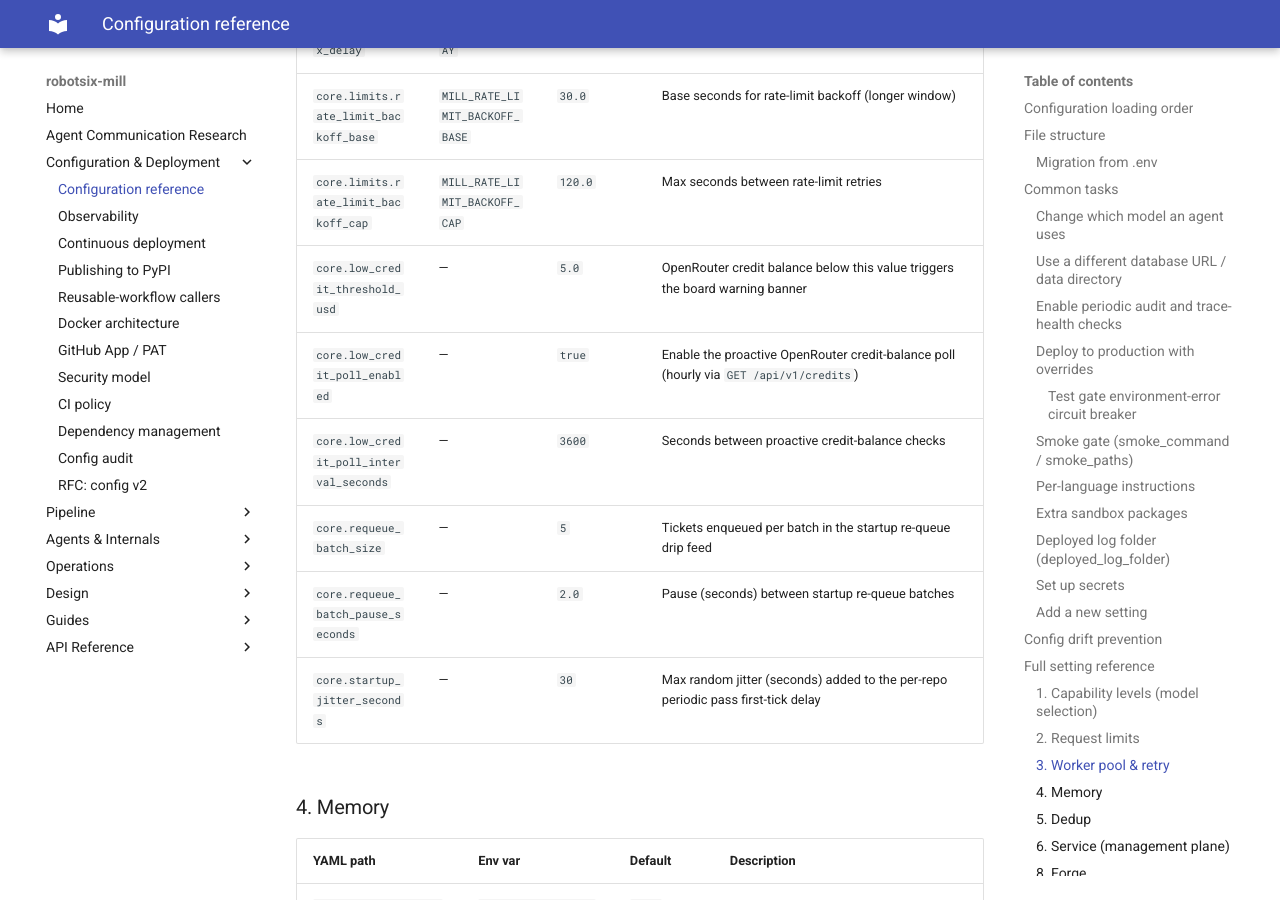
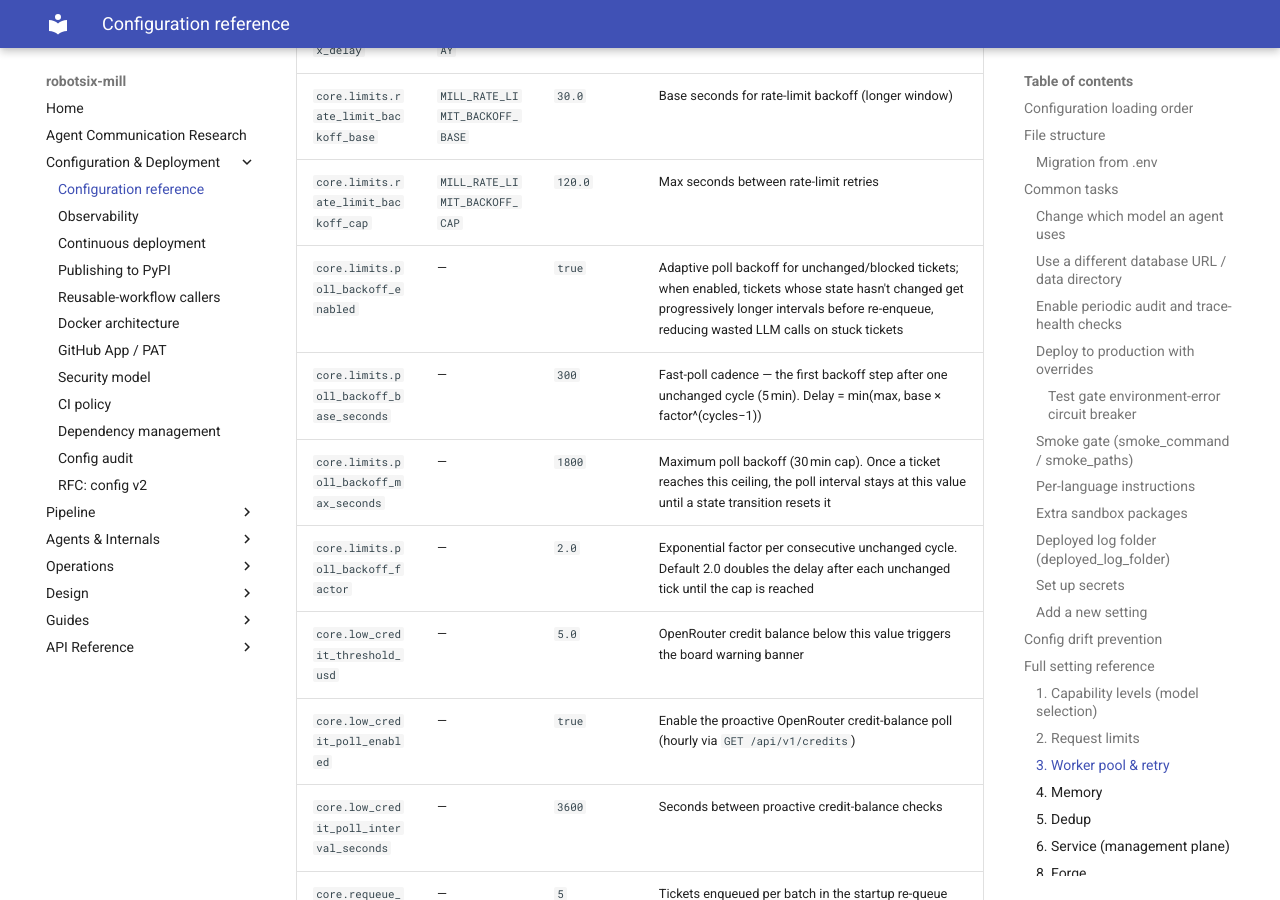
Before and after one commit to damien-robotsix/robotsix-mill, an MkDocs documentation site: the page built from docs/configuration.md, in a window 1280 px wide and 900 px high, scrolled down 11326 px. Built offline with MkDocs 1.6.1 and Material for MkDocs 9.7.7, drawn with Linux system fonts in a browser that asks for light colours.

Commit message:
mill(docs): Check-loop: adaptive poll-cadence backoff when ticket state is stable/blocked (20260625T213424Z-check-loop-adaptive-poll-cadence-backoff-2c63)

```diff
--- a/docs/configuration.md
+++ b/docs/configuration.md
@@ -425,6 +425,10 @@ the `claude` CLI in the container). These knobs govern that path:
 | `core.limits.stage_retry_max_delay` | `MILL_STAGE_RETRY_MAX_DELAY` | `60.0` | Max seconds between stage-level retries |
 | `core.limits.rate_limit_backoff_base` | `MILL_RATE_LIMIT_BACKOFF_BASE` | `30.0` | Base seconds for rate-limit backoff (longer window) |
 | `core.limits.rate_limit_backoff_cap` | `MILL_RATE_LIMIT_BACKOFF_CAP` | `120.0` | Max seconds between rate-limit retries |
+| `core.limits.poll_backoff_enabled` | — | `true` | Adaptive poll backoff for unchanged/blocked tickets; when enabled, tickets whose state hasn't changed get progressively longer intervals before re-enqueue, reducing wasted LLM calls on stuck tickets |
+| `core.limits.poll_backoff_base_seconds` | — | `300` | Fast-poll cadence — the first backoff step after one unchanged cycle (5 min). Delay = min(max, base × factor^(cycles−1)) |
+| `core.limits.poll_backoff_max_seconds` | — | `1800` | Maximum poll backoff (30 min cap). Once a ticket reaches this ceiling, the poll interval stays at this value until a state transition resets it |
+| `core.limits.poll_backoff_factor` | — | `2.0` | Exponential factor per consecutive unchanged cycle. Default 2.0 doubles the delay after each unchanged tick until the cap is reached |
 | `core.low_credit_threshold_usd` | — | `5.0` | OpenRouter credit balance below this value triggers the board warning banner |
 | `core.low_credit_poll_enabled` | — | `true` | Enable the proactive OpenRouter credit-balance poll (hourly via `GET /api/v1/credits`) |
 | `core.low_credit_poll_interval_seconds` | — | `3600` | Seconds between proactive credit-balance checks |
```
